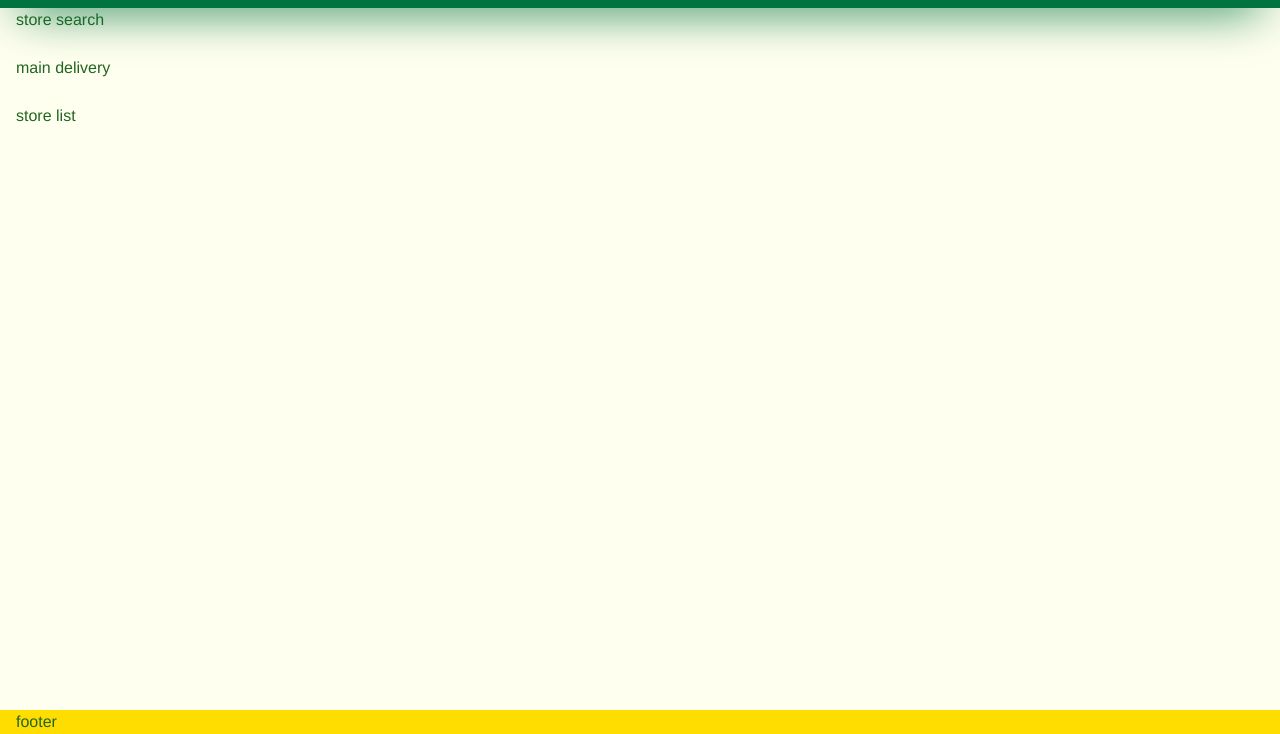
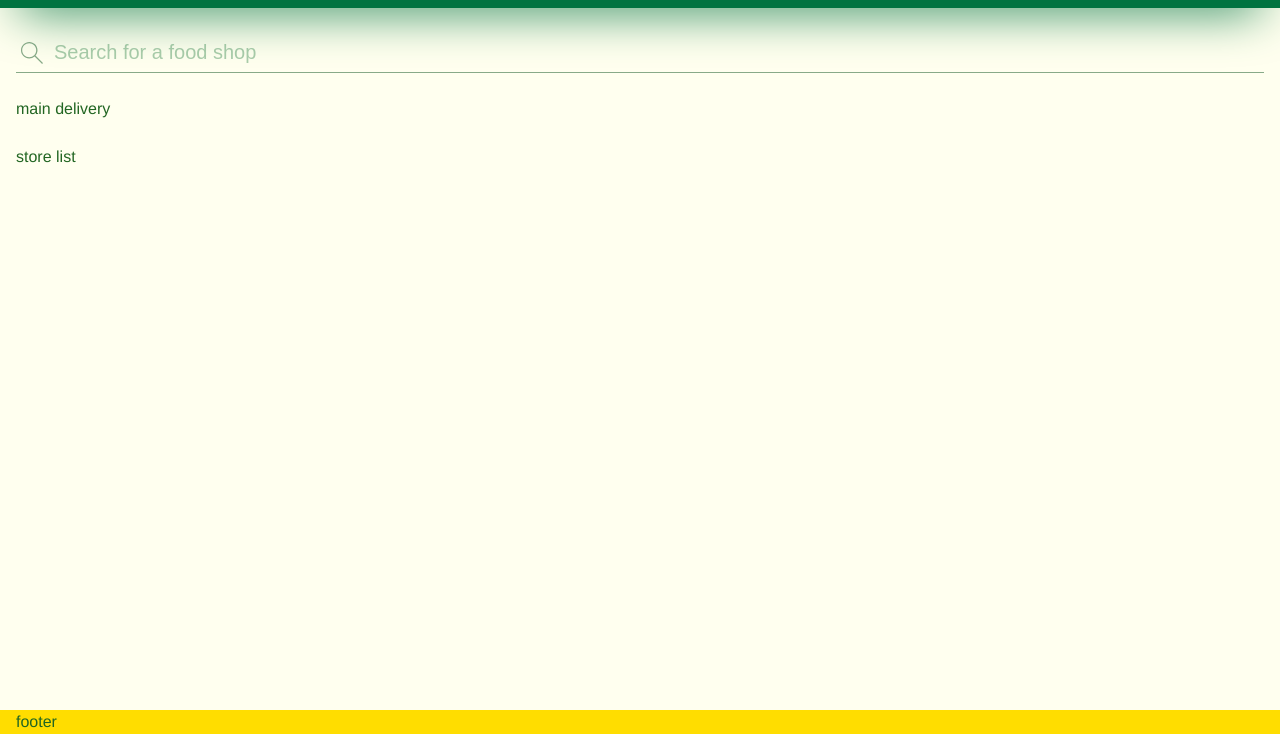
Before and after one commit to Ihsaan700/london-eats-css-grid-ui, a plain HTML site: page index.html in a window 1280 px wide. Shown: the part 66-800 px from the top of the page. Drawn offline with Linux system fonts and the light colour scheme.

Commit message:
search container complete

```diff
--- a/css/styles.css
+++ b/css/styles.css
@@ -43,6 +43,7 @@ body > main {
     'store-list' 1fr;
     row-gap: 24px;
     background: #FFFFEF;
+    padding-top: 24px;
 }
 
 body > footer {
@@ -70,6 +71,34 @@ body > header > img {
     grid-area: store-search;
 }
 
+#store-search-container > form {
+    display: grid;
+    grid: max-content / 30px 1fr;
+    align-items: center;
+    border-bottom: 1px solid #8A8;
+}
+
+#store-search-container > form > img {
+    width: 30px;
+    height: 30px;
+}
+
+#store-search-container input {
+    border: none;
+    outline: none;
+    padding: 8px;
+    font-size: 2rem;
+    font-weight: bold;
+    line-height: 2.4rem;
+    background: transparent;
+    color: #262;
+}
+
+#store-search-container input::placeholder {
+    color: #ACA;
+    font-weight: normal;
+}
+
 #main-delivery-container {
     grid-area: main-delivery;
 }
--- a/index.html
+++ b/index.html
@@ -13,7 +13,10 @@
     </header>
     <main>
         <div id="store-search-container">
-            <p>store search</p>
+            <form action="">
+                <img src="/images/icons/store-search-icon.svg" alt="search stores">
+                <input type="text" name="" id="" placeholder="Search for a food shop">
+            </form>
         </div>
         <div id="main-delivery-container">
             <p>main delivery</p>
```
